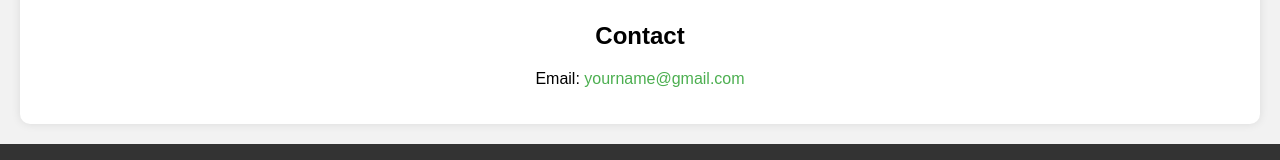
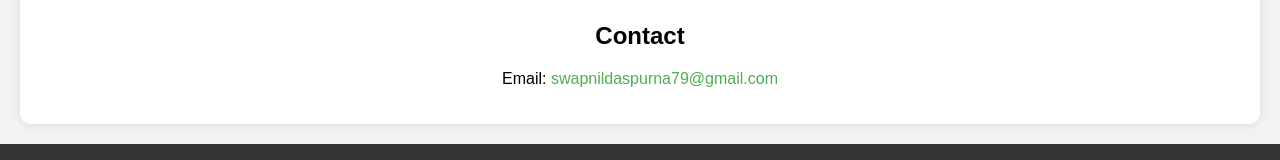
Before and after one commit to swapnildaspurna/Swapnil-Das, a plain HTML site: page index.html in a window 1280 px wide. Shown: the part 720-880 px from the top of the page. Drawn offline with Linux system fonts and the light colour scheme.

Commit message:
Update index.html

```diff
--- a/index.html
+++ b/index.html
@@ -63,7 +63,7 @@
 
     <section>
         <h2>Contact</h2>
-        <p>Email: <a href="mailto:swapnildaspurna79@gmail.com"class="mail-link">yourname@gmail.com</a></p>
+        <p>Email: <a href="mailto:swapnildaspurna79@gmail.com"class="mail-link">swapnildaspurna79@gmail.com</a></p>
     </section>
 
     <footer>
```
